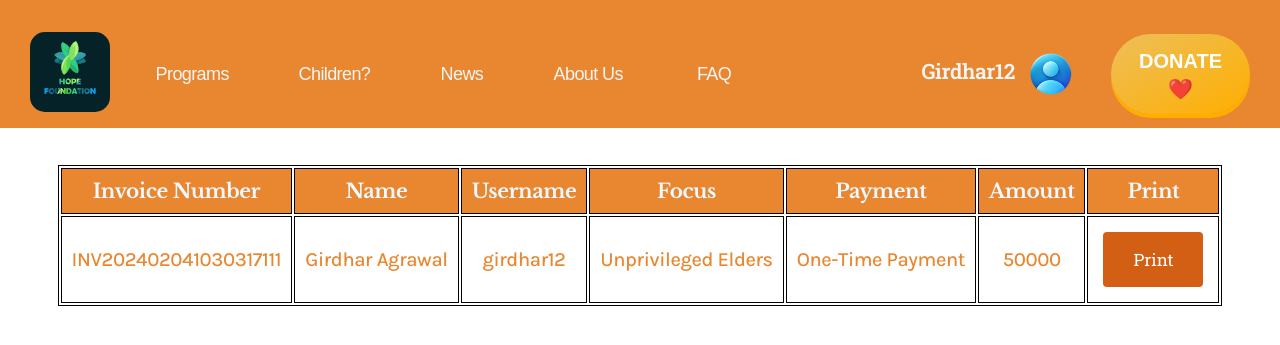
After one commit to NamanSoni18/HopeFoundation, a PHP site: page /User-Panel/Donate/donation-report.php in a window 1280 px wide. The commit adds this page. Shown: the top 345 px of the page. Run offline with PHP 8.4, Linux system fonts and the light colour scheme; a user stored in the database is signed in; data comes from the database, SQL or seed files in the repository; some web fonts are replaced.

Commit message:
Added a Donation Report Page

```diff
--- /dev/null
+++ b/User-Panel/Donate/donation-report.php
@@ -0,0 +1,97 @@
+<?php
+session_start();
+include "../login/connection.php";
+
+$username = mysqli_real_escape_string($conn, $_SESSION["username"]);
+
+$query = "SELECT * FROM donation WHERE username = '$username'";
+$result = mysqli_query($conn, $query);
+
+// Check if the query executed successfully
+if ($result) {
+    if (mysqli_num_rows($result) > 0) {
+        // Fetch the data from the result set
+        $donations = mysqli_fetch_all($result, MYSQLI_ASSOC);
+    } else {
+        // No records found
+        echo "<script>alert('No record found');</script>";
+        echo "<script>window.location.href = '../Main/index.php'</script>";
+        exit(); // Terminate script execution
+    }
+} else {
+    // Query execution failed
+    echo "Error: " . mysqli_error($conn);
+}
+?>
+<!DOCTYPE html>
+<html lang="en">
+
+<head>
+    <meta charset="UTF-8">
+    <meta name="viewport" content="width=device-width, initial-scale=1.0">
+    <!-- <meta http-equiv="refresh" content="5"> -->
+    <title>Report | User</title>
+    <link rel="stylesheet" href="style.css">
+    <link rel="icon" href="../../assests/Hope_Foundation_logo2.png" sizes="192X192" type="image/png">
+    <link rel="stylesheet" href="../navbar/nav.css">
+    <link rel="stylesheet" href="../Profile/profile.css">
+    <link rel="stylesheet" href="../../Admin-Panel/Admin/user_mgmt.css">
+    <link rel="stylesheet" href="../../Admin-Panel/Inbox-Admin/inbox.css">
+    <script>
+        function redirectToInvoice(invoiceNum) {
+            window.location.href = 'invoice-donate.php?invoice_number=' + invoiceNum;
+        }
+
+    </script>
+</head>
+
+<body>
+
+    <!-- NavBar Load -->
+    <div style="position: sticky; top: 0; background-color: #e88730; z-index: 1000">
+        <?php include_once("../navbar/nav.php") ?>
+    </div>
+
+    <div class="report-container">
+        <table>
+            <tr>
+                <th>Invoice Number</th>
+                <th>Name</th>
+                <th>Username</th>
+                <th>Focus</th>
+                <th>Payment</th>
+                <th>Amount</th>
+                <th>Print</th>
+            </tr>
+            <?php foreach ($donations as $donation): ?>
+                <tr>
+                    <td>
+                        <?php echo $donation['invoice_num']; ?>
+                    </td>
+                    <td>
+                        <?php echo $donation['name']; ?>
+                    </td>
+                    <td>
+                        <?php echo $donation['username']; ?>
+                    </td>
+                    <td>
+                        <?php echo $donation['focus']; ?>
+                    </td>
+                    <td>
+                        <?php echo $donation['payment']; ?>
+                    </td>
+                    <td>
+                        <?php echo $donation['amount']; ?>
+                    </td>
+                    <td>
+                        <button type="button" onclick="redirectToInvoice('<?php echo $donation['invoice_num']; ?>')"
+                            class="user-info Delete button-inbox">Print</button>
+                    </td>
+
+                </tr>
+            <?php endforeach; ?>
+        </table>
+    </div>
+</body>
+
+</html>
--- a/User-Panel/Donate/invoice-donate.php
+++ b/User-Panel/Donate/invoice-donate.php
@@ -1,3 +1,7 @@
+<?php
+session_start();
+include "../login/connection.php";
+?>
 <html>
 
 <head>
@@ -303,7 +307,6 @@
     </div>
     <?php
     ob_start();
-    include '../login/connection.php';
 
     $invoice_number = $_GET['invoice_number'];
 
--- a/User-Panel/navbar/nav.php
+++ b/User-Panel/navbar/nav.php
@@ -137,6 +137,7 @@ function getProfileImage()
                         <div class="menu-profile" id="menu-profile">
                             <ul>
                                 <li><a href="../Profile/profile.php">Profile</a></li>
+                                <li><a href="../Donate/donation-report.php">Donation Report</a></li>
                                 <?php
                                 // Check if user is admin
                                 if ($_SESSION['user_role'] == 'admin' || $_SESSION['user_role'] == 'staff') {
```
